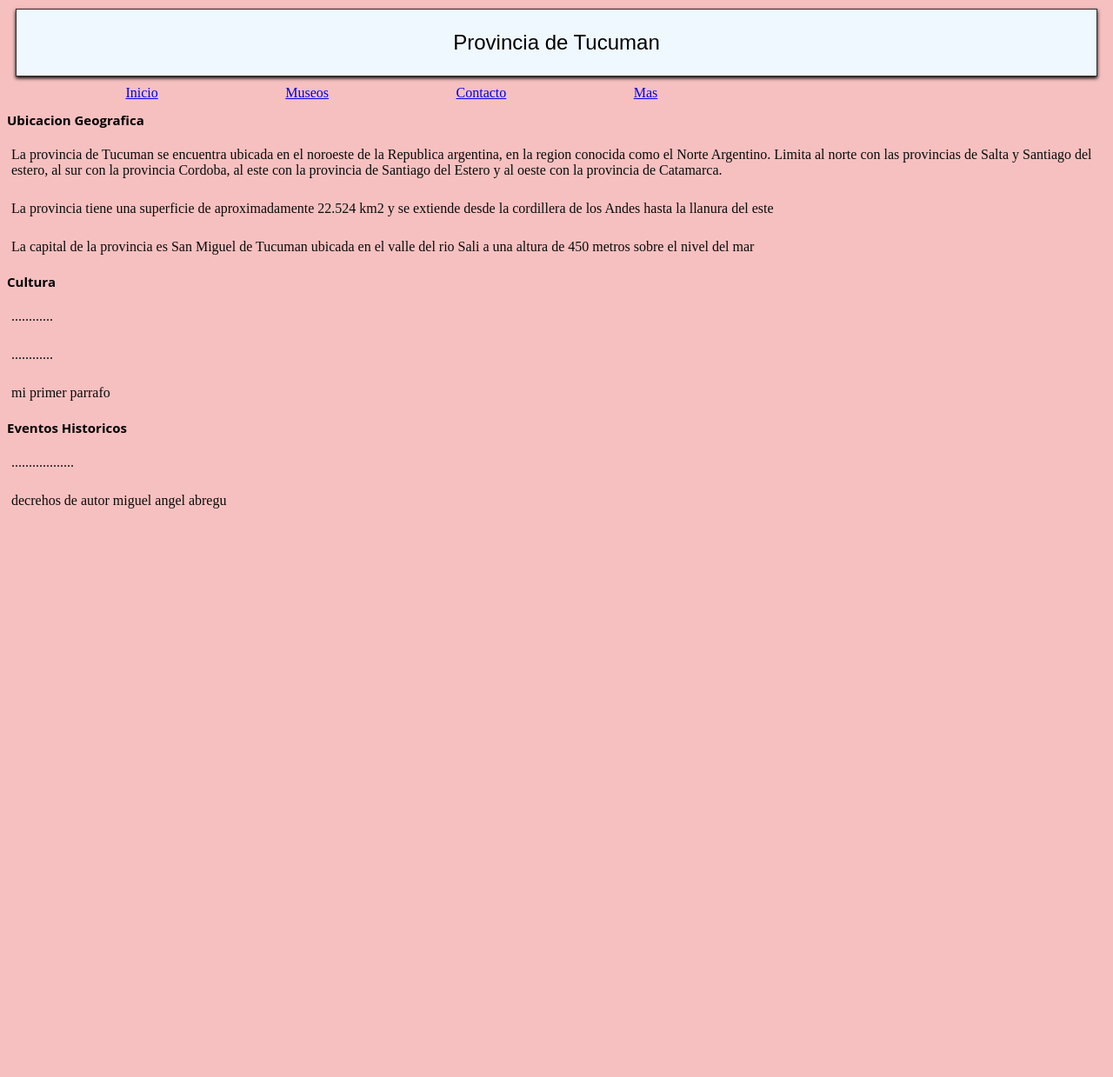
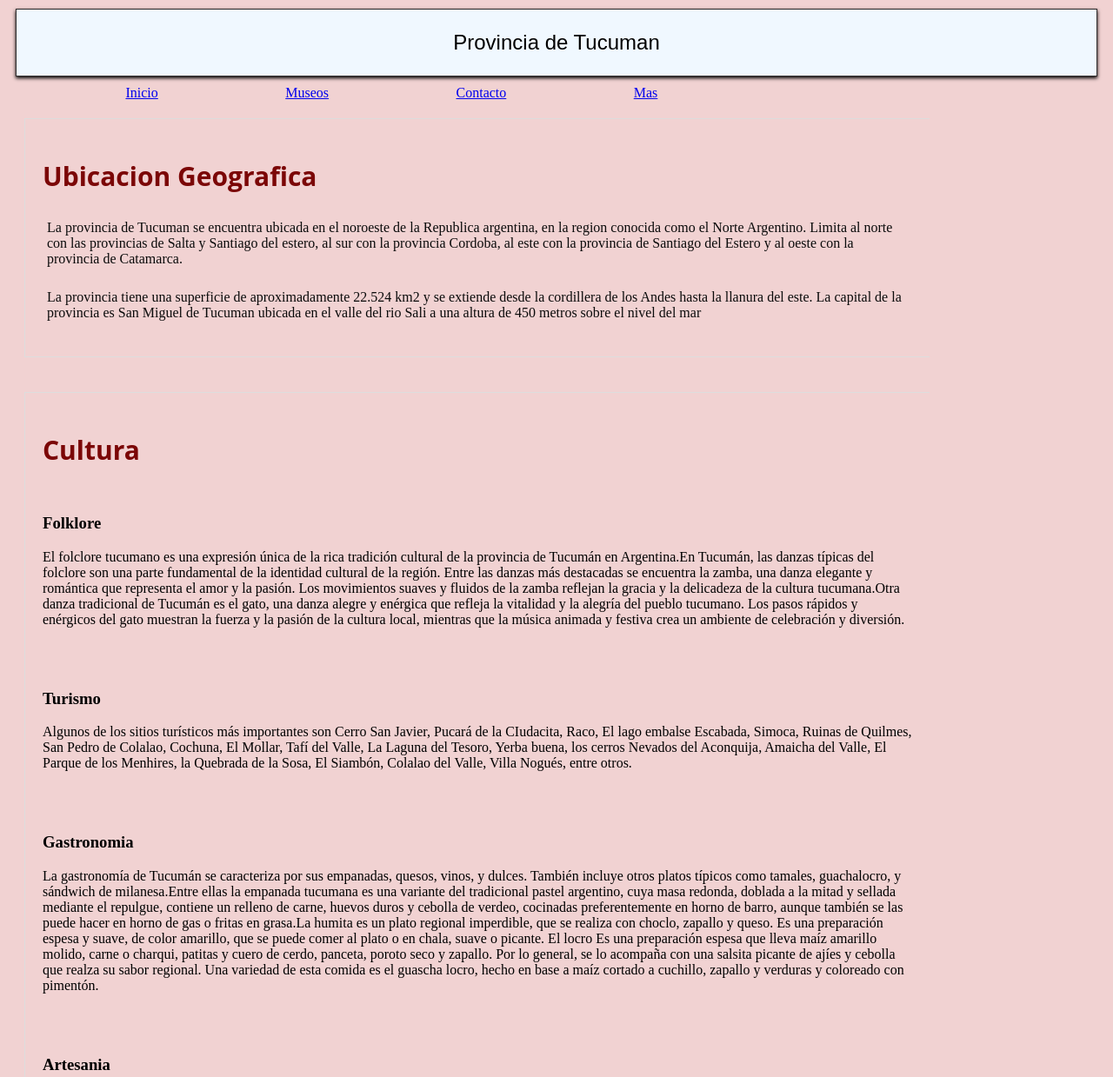
Before and after one commit to MAAMiguelAngelAbregu/TP01PVMiguelAngelAbregu, a plain HTML site: page index.html in a window 1280 px wide. Shown: the top 1239 px of the page at 87% size. Before the commit the page ends 800 px from the top, so only its background shows below. Drawn offline with Linux system fonts and the light colour scheme.

Commit message:
confirmacion

```diff
--- a/index.html
+++ b/index.html
@@ -4,44 +4,77 @@
     <meta charset="UTF-8">
     <meta name="viewport" content="width=device-width, initial-scale=1.0">
     <title>index</title>
-    <link rel="stylesheet" href="../styles.css/myStyles.css">
+    <link rel="stylesheet" href="styles.css/myStyles.css">
 </head>
 <body>
     <header>Provincia de Tucuman</header>
     <nav>
         <ul class="links">
             <li class="nav"><a href="#">Inicio</a></li>
-            <li class="nav"><a href="#">Museos</a></li>
+            <li class="nav"><a href="museos.html">Museos</a></li>
             <li class="nav"><a href="contacto.html">Contacto</a></li>
-            <li class="nav"><a href="#">Mas</a></li>
+            <li class="nav"><a href="https://es.wikipedia.org/wiki/Provincia_de_Tucum%C3%A1n">Mas</a></li>
         </ul>
     </nav>
    <section id="ubicacion">
     <h2>Ubicacion Geografica</h2>
-    <p>La provincia de Tucuman se encuentra ubicada en el noroeste de la Republica argentina, en la region
-        conocida como el Norte Argentino.
+    <p>La provincia de Tucuman se encuentra ubicada en el noroeste de la Republica argentina, en la region conocida como el Norte Argentino.
         Limita al norte con las provincias de Salta y Santiago del estero, al sur con la provincia Cordoba, al este con la provincia de
         Santiago del Estero y al oeste con la provincia de Catamarca.
     </p>
-    <p>La provincia tiene una superficie de aproximadamente 22.524 km2 y se extiende desde la cordillera de los Andes hasta la llanura del este</p>
-    <p>La capital de la provincia es San Miguel de Tucuman ubicada en el valle del rio Sali a una altura de 450 metros sobre el nivel del mar</p>
+    <p>La provincia tiene una superficie de aproximadamente 22.524 km2 y se extiende desde la cordillera de los Andes hasta la llanura del este.    La capital de la provincia es San Miguel de Tucuman ubicada en el valle del rio Sali a una altura de 450 metros sobre el nivel del mar
+    </p>
+
    </section>
    <section id="cultura">
     <h2>Cultura</h2>
-    <p>............</p>
-    <p>............</p>
-    <p>mi primer parrafo</p>
+    <p>
+       <h3>Folklore</h3>
+       El folclore tucumano es una expresión única de la rica tradición cultural de la provincia de Tucumán en Argentina.En Tucumán, las danzas típicas del folclore son una parte fundamental de la identidad cultural de la región. Entre las danzas más destacadas se encuentra la zamba, una danza elegante y romántica que representa el amor y la pasión. Los movimientos suaves y fluidos de la zamba reflejan la gracia y la delicadeza de la cultura tucumana.Otra danza tradicional de Tucumán es el gato, una danza alegre y enérgica que refleja la vitalidad y la alegría del pueblo tucumano. Los pasos rápidos y enérgicos del gato muestran la fuerza y la pasión de la cultura local, mientras que la música animada y festiva crea un ambiente de celebración y diversión.
+    </p>
+    <p>
+        <h3>Turismo</h3>
+        Algunos de los sitios turísticos más importantes son Cerro San Javier, Pucará de la CIudacita, Raco, El lago embalse Escabada, Simoca, Ruinas de Quilmes, San Pedro de Colalao, Cochuna, El Mollar, Tafí del Valle, La Laguna del Tesoro, Yerba buena, los cerros Nevados del Aconquija, Amaicha del Valle, El Parque de los Menhires, la Quebrada de la Sosa, El Siambón, Colalao del Valle, Villa Nogués, entre otros.</p>
+    <p>
+        <h3>Gastronomia</h3>
+        La gastronomía de Tucumán se caracteriza por sus empanadas, quesos, vinos, y dulces. También incluye otros platos típicos como tamales, guachalocro, y sándwich de milanesa.Entre ellas la empanada tucumana es una variante del tradicional pastel argentino, cuya masa redonda, doblada a la mitad y sellada mediante el repulgue, contiene un relleno de carne, huevos duros y cebolla de verdeo, cocinadas preferentemente en horno de barro, aunque también se las puede hacer en horno de gas o fritas en grasa.La humita es un plato regional imperdible, que se realiza con choclo, zapallo y queso. Es una preparación espesa y suave, de color amarillo, que se puede comer al plato o en chala, suave o picante. El locro Es una preparación espesa que lleva maíz amarillo molido, carne o charqui, patitas y cuero de cerdo, panceta, poroto seco y zapallo. Por lo general, se lo acompaña con una salsita picante de ajíes y cebolla que realza su sabor regional. Una variedad de esta comida es el guascha locro, hecho en base a maíz cortado a cuchillo, zapallo y verduras y coloreado con pimentón.
+    </p>
+    <p>
+        <h3>Artesania</h3>
+        <h4>Ruta del artesano</h4>
+        Uno de los productos estrella para visitar en Tucumán, la Ruta del Artesano consiste en un recorrido autoguiado que te invita a descubrir y conocer la esencia y cultura del Valle Calchaquí. Los artistas, verdaderos protagonistas de la ruta, abren las puertas de sus talleres para compartirte sus historias y costumbres y mostrarte el proceso de elaboración de las piezas únicas que realizan con sus manos a través de técnicas transmitidas de generación en generación.
 
+A lo largo de la Ruta encontrarás artesanías elaboradas con una gran variedad de materiales: adornos realizados en cerámica o tallados en piedra, joyería en metales, accesorios en cuero y vestimentas tejidas o hiladas con lana teñida en base a pigmentos naturales.
+
+    </p>
    </section>
    <section id="eventos">
     <h2>Eventos Historicos</h2>
-    <p>..................</p>
+    <p>
+        Entre los eventos históricos más importantes de Tucumán se encuentran la Batalla de Tucumán,
+         el Congreso de Tucumán y la declaración de la independencia argentina.
+    </p>
+    <p>
+        Batalla de Tucumán:
+Se libró el 24 y 25 de septiembre de 1812, durante la Guerra de la Independencia Argentina.
+El Ejército del Norte, comandado por el general Manuel Belgrano, derrotó a las tropas realistas.
+Este triunfo, junto con la batalla de Salta, permitió confirmar los límites de las Provincias Unidas del Río de la Plata
+    </p>
+    <p>
+        Congreso de Tucumán:
+Se llevó a cabo entre 1816 y 1820.
+En este congreso se declaró la independencia de las Provincias Unidas del Sud a España y al resto del mundo, el 9 de julio de 1816.
+La casa donde se realizaron las sesiones fue declarada Monumento Histórico Nacional en 1941.
+    </p>
+    <p>
+        Declaración de la independencia argentina:
+El 9 de julio de 1816, en la provincia de Tucumán, se declaró la independencia argentina de la corona española.
+El Cabildo de la ciudad de San Miguel de Tucumán adhirió a la Revolución de Mayo el 26 de junio de 1810.
+    </p>
    </section>
 
 
 
-   <footer>
-    <p>decrehos de autor miguel angel abregu</p>
-   </footer>
+
 </body>
 </html>
--- a/styles.css/myStyles.css
+++ b/styles.css/myStyles.css
@@ -32,7 +32,7 @@ header{
 
 
 body{
-    background-color: rgba(237, 126, 126, 0.488);
+    background-color: rgba(228, 164, 164, 0.488);
 }
 p{
     color: rgb(11, 11, 11);
@@ -42,8 +42,8 @@ p{
 
 
 h2{
-    font-size: 15px;
-color: #000;
+    font-size: 30px;
+color: #7b0606;
 font-family: 'Open Sans';
 }
 
@@ -61,3 +61,21 @@ font-family: 'Open Sans';
     height: 100%;
     object-fit: cover;
 }
+
+ #ubicacion , #cultura , #eventos{
+    width: 1000px;
+    margin: 20px ;
+    padding: 20px;
+    border: 1px solid #ddd;
+    border-right: 10px;
+    float: left;
+}
+#ubicacion{
+   clear: left;
+}
+#cultura{
+    clear: left;
+}
+#eventos{
+    clear: left;
+}
--- /dev/null
+++ b/styles.css/myStyles2.css
@@ -0,0 +1,30 @@
+ body{
+background-image: url(../descarga.jpg);
+background-size: cover;
+background-position: center;
+background-repeat: no-repeat
+
+ }
+
+
+ img{
+width: 100%;
+height: 200%;
+object-fit: cover;
+border-radius: 10px;
+}
+
+#contenedor{
+display: flex;
+justify-content: space-between;
+align-items: center;
+}
+#caja1, #caja2, #caja3{
+    width: 30%;
+    height: 500px;
+    background-color: rgb(217, 174, 119);
+    margin: 20px;
+    padding: 20px;
+    border: 1px solid #ddd;
+    border-radius: 10px;
+}
```
Also changed, not shown: museos.html (added, +18 -0 lines), descarga.jpg (added).
